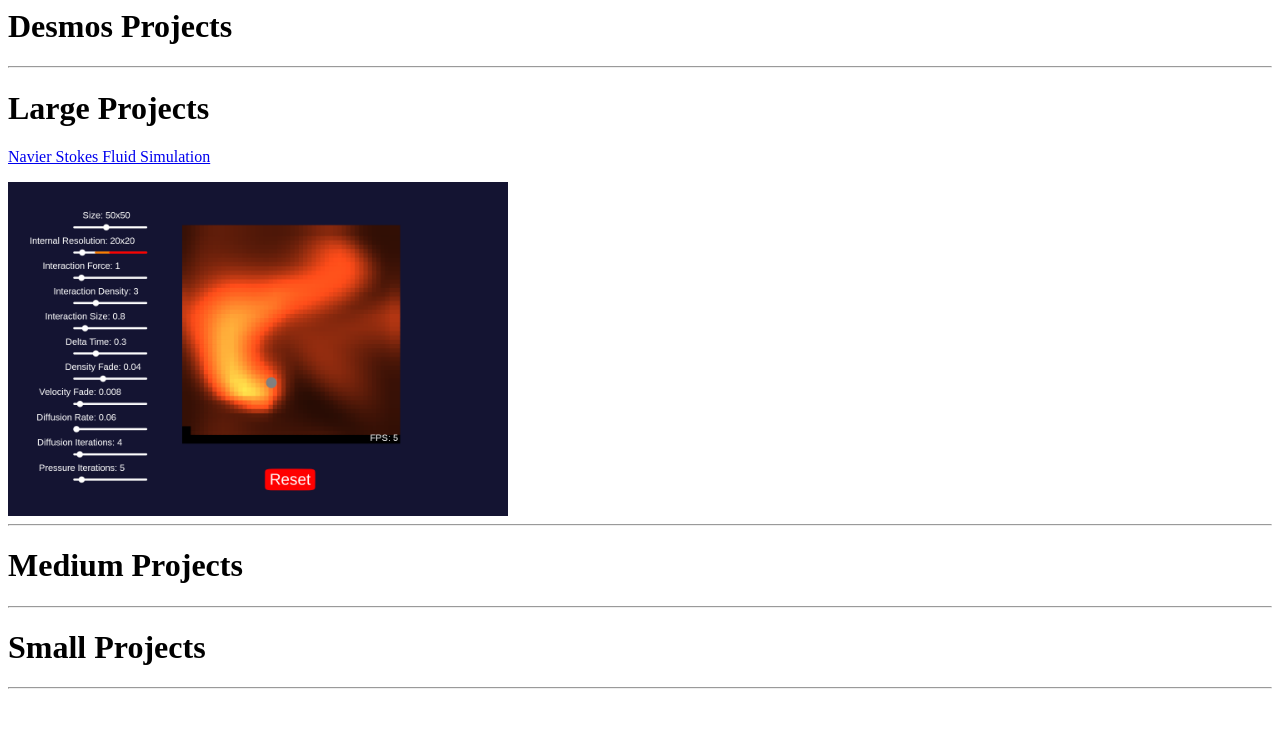
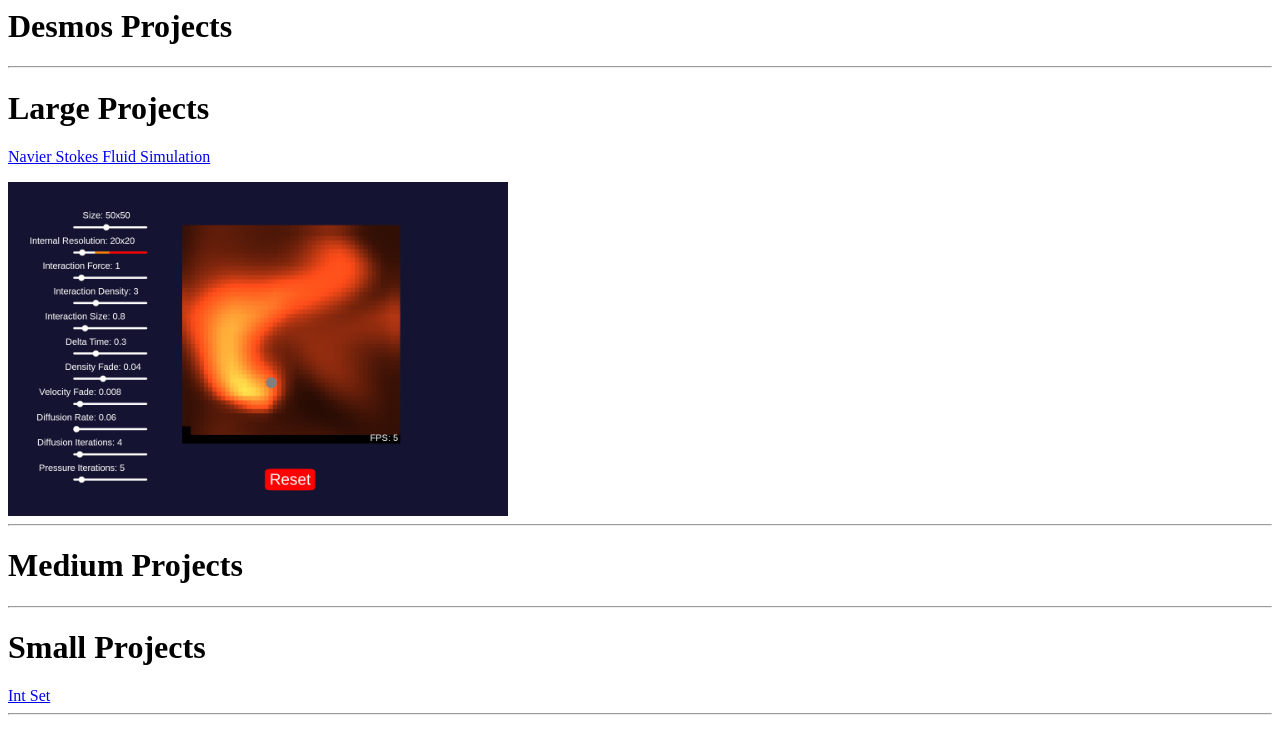
Before and after one commit to cc-fusion/desmos, a plain HTML site: page index.html in a window 1280 px wide. Drawn offline with Linux system fonts and the light colour scheme.

Commit message:
Update index.html

```diff
--- a/index.html
+++ b/index.html
@@ -16,8 +16,12 @@
 <hr>
 <h1>Small Projects</h1>
 <!--
-<a href="">Unordered Map</a>
-<a href="">Unordered Set</a>
+<a href="">Int Map</a>
+-->
+<a href="https://www.desmos.com/calculator/iivfkfm5ac">Int Set</a>
+<!--
+<a href="">Polygon Set</a>
+<a href="">Tree</a>
 <a href="">2D array</a>
 -->
 <hr>
```
